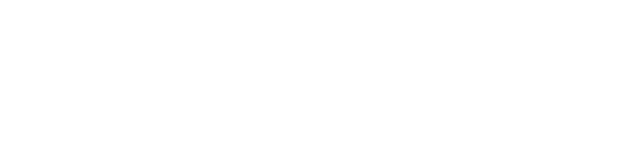
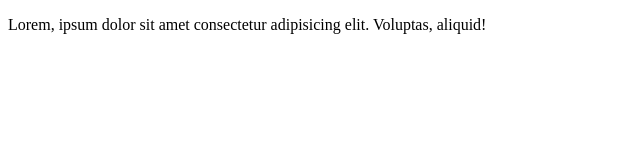
Before and after one commit to vicente106/tes-repocitorio, a plain HTML site: page index.html in a window 1280 px wide. Shown: the whole page, without its empty margins (0-640 px from the left). Drawn offline with Linux system fonts and the light colour scheme.

Commit message:
Agregado div -contenedor

```diff
--- a/index.html
+++ b/index.html
@@ -6,6 +6,12 @@
     <title>Git VScode</title>
 </head>
 <body>
+    <!-- curso de git div-contenedor -->
+    <div class="container">
+        <div class="row">
+            <p>Lorem, ipsum dolor sit amet consectetur adipisicing elit. Voluptas, aliquid!</p>
+        </div>
+    </div>
 
 </body>
 </html>
```
